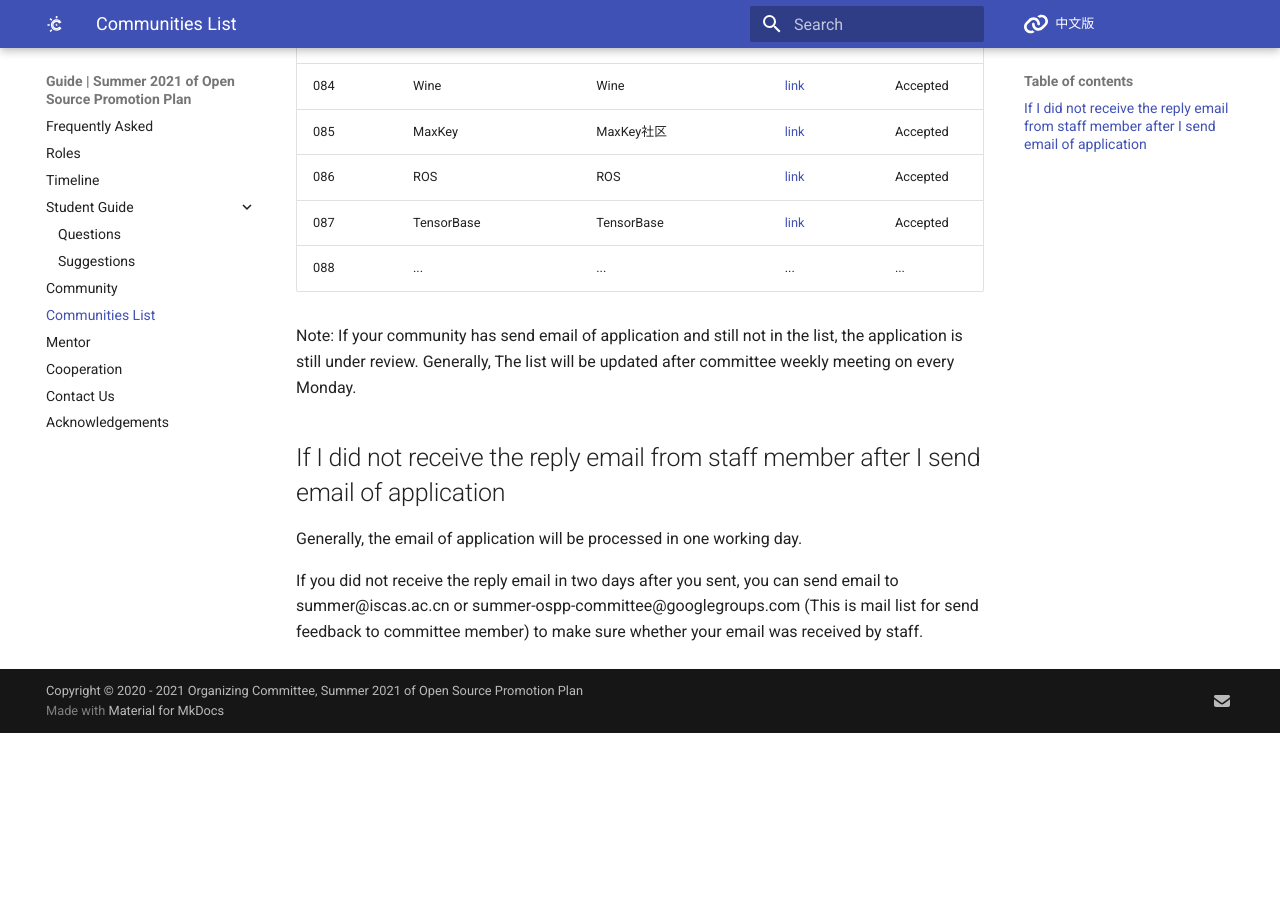
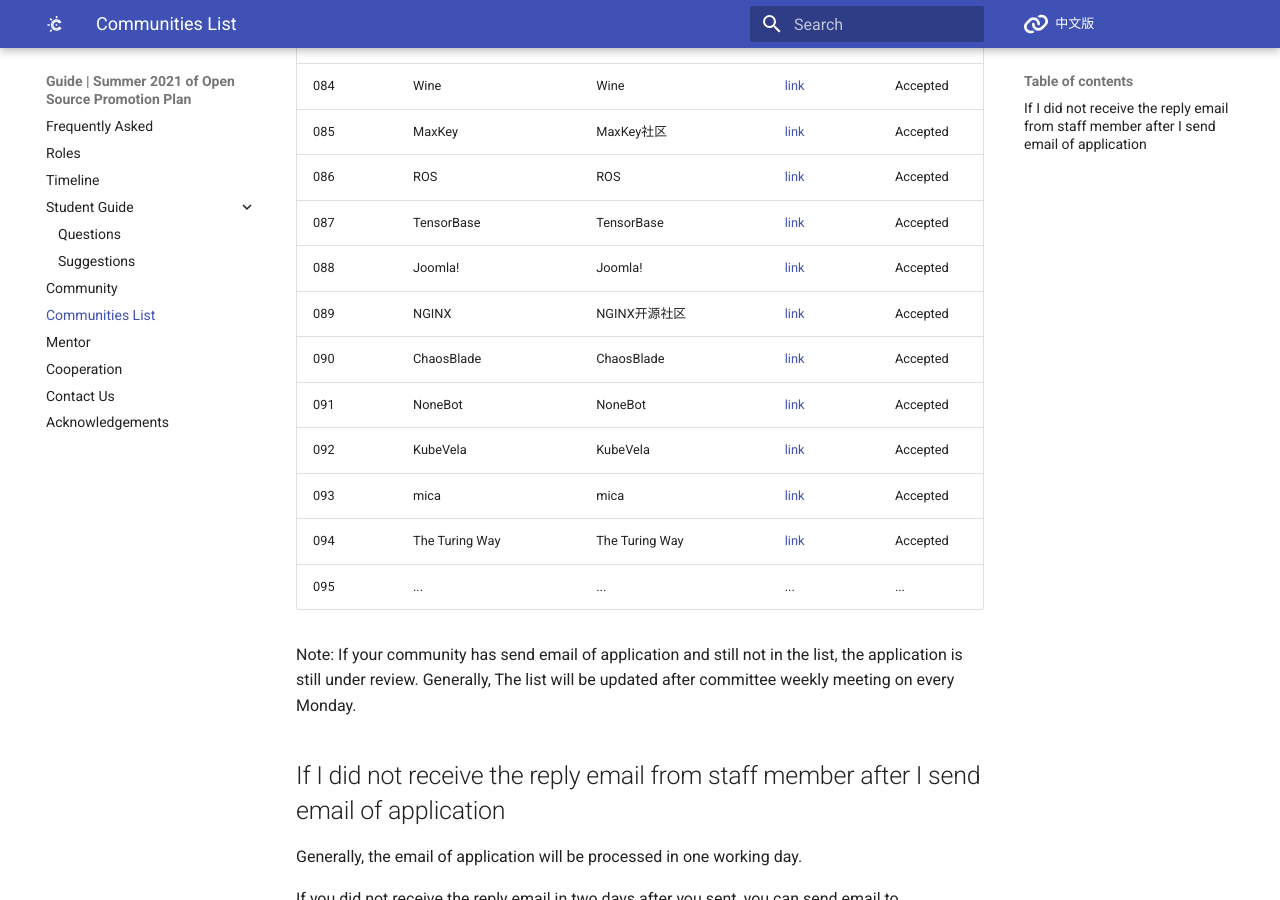
Before and after one commit to summer-ospp/help-en, an MkDocs documentation site: the page built from docs/communities-list.md, in a window 1280 px wide and 900 px high, scrolled down 4510 px. Built offline with MkDocs 1.6.1 and Material for MkDocs 9.7.7, drawn with Linux system fonts in a browser that asks for light colours; comment, search, counter and statistics services are not loaded; before the commit the page ends 5243 px from its top, so only the background shows below that.

Commit message:
Update communities-list.md

```diff
--- a/docs/communities-list.md
+++ b/docs/communities-list.md
@@ -93,7 +93,14 @@ Before the deadline (May 20th, 2021) of application for community, this list wil
 | 085  | MaxKey                  | MaxKey社区                       | [link]( https://maxkeytop.gitee.io/)                           | Accepted    |
 | 086  | ROS                     | ROS                             | [link]( https://ros.org/)                                       | Accepted    |
 | 087  | TensorBase              | TensorBase                      | [link]( https://github.com/tensorbase/tensorbase)               | Accepted    |
-| 088  | ...                     | ...                | ...         | ...    |
+| 088  | Joomla!                 | Joomla!                         | [link]( https://www.joomla.org/)                                | Accepted    |
+| 089  | NGINX                   | NGINX开源社区                    | [link]( https://www.nginx.org.cn/)                              | Accepted    |
+| 090  | ChaosBlade              | ChaosBlade                      | [link]( https://chaosblade.io/)                                  | Accepted    |
+| 091  | NoneBot                 | NoneBot                         | [link]( https://github.com/nonebot)                              | Accepted    |
+| 092  | KubeVela                | KubeVela                        | [link]( https://kubevela.io)                                     | Accepted    |
+| 093  | mica                    | mica                            | [link]( https://wiki.dreamlu.net)                                | Accepted    |
+| 094  | The Turing Way          | The Turing Way                  | [link]( https://github.com/alan-turing-institute/the-turing-way)  | Accepted    |
+| 095  | ...                     | ...                | ...         | ...    |
 
 
 
```
